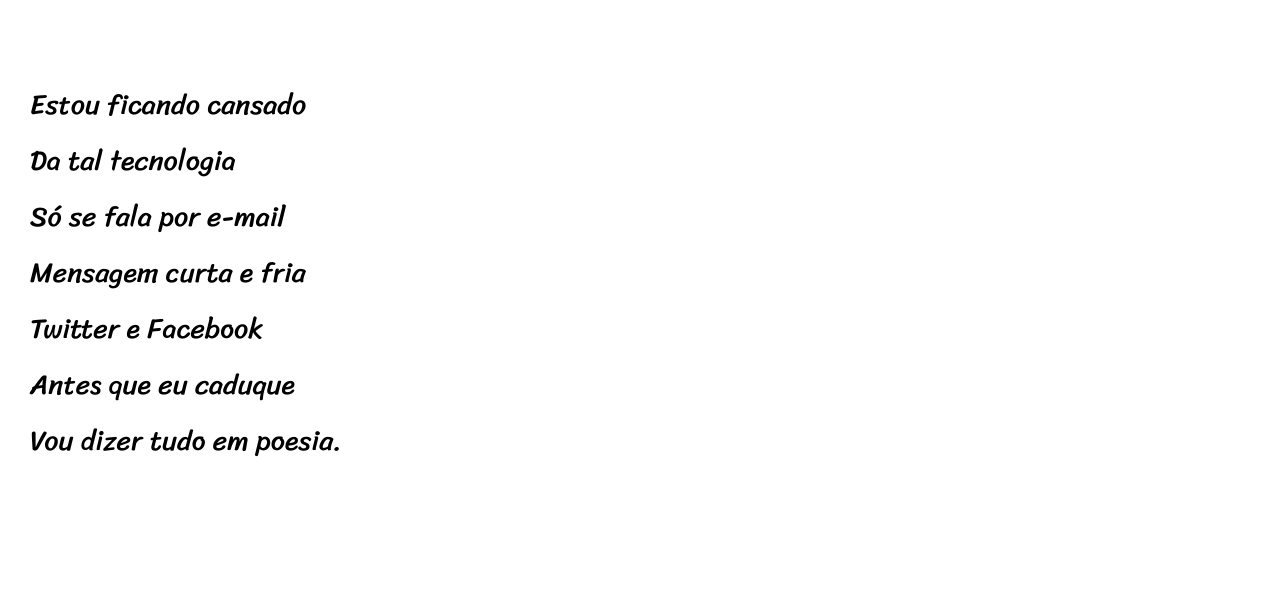
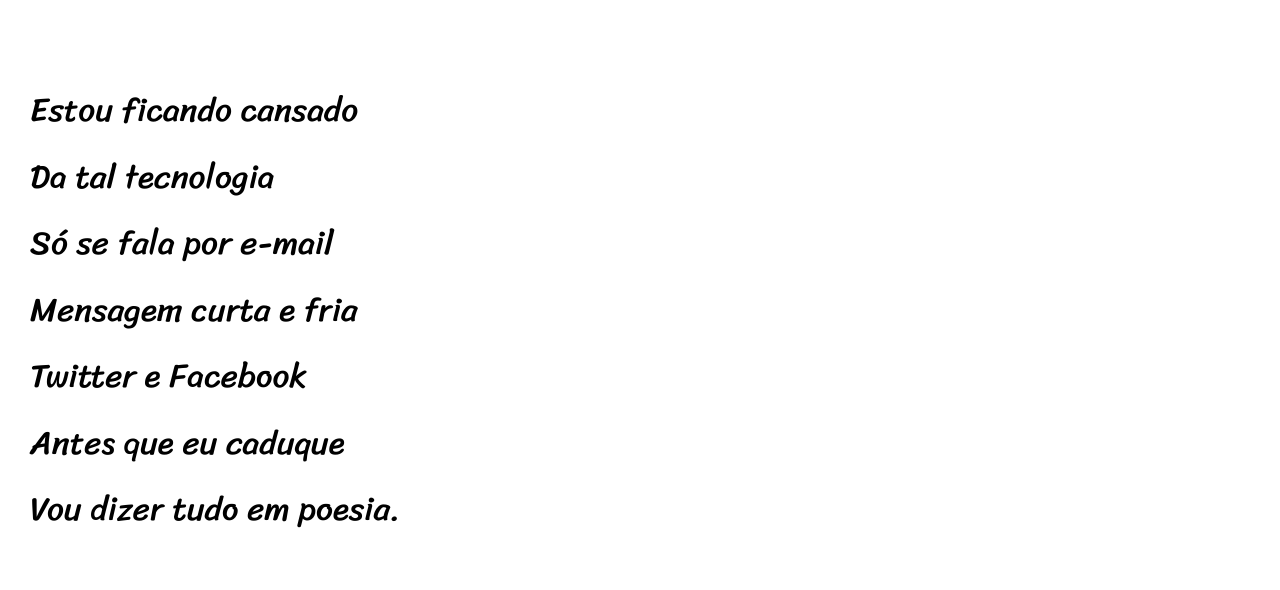
Before and after one commit to Guilh-Code/html-css, a plain HTML site: page desafios/desafio 13/index.html in a window 1280 px wide. Shown: the part 210-800 px from the top of the page. Drawn offline with Linux system fonts and the light colour scheme.

Commit message:
atualizei o texto

```diff
--- a/desafios/desafio 13/style.css
+++ b/desafios/desafio 13/style.css
@@ -53,7 +53,7 @@ section {
     line-height: 2em;
     padding-left: 30px;
     font-family: var(--fonte3);
-    font-size: 3.5vh;
+    font-size: 2.6vw;
 }
 
 section > p {
```
